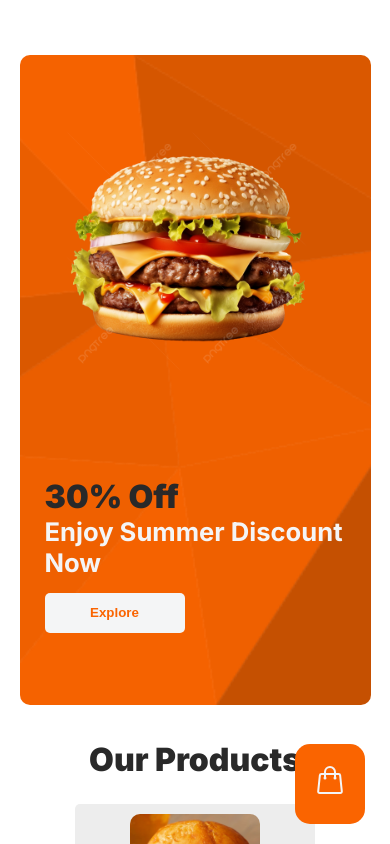
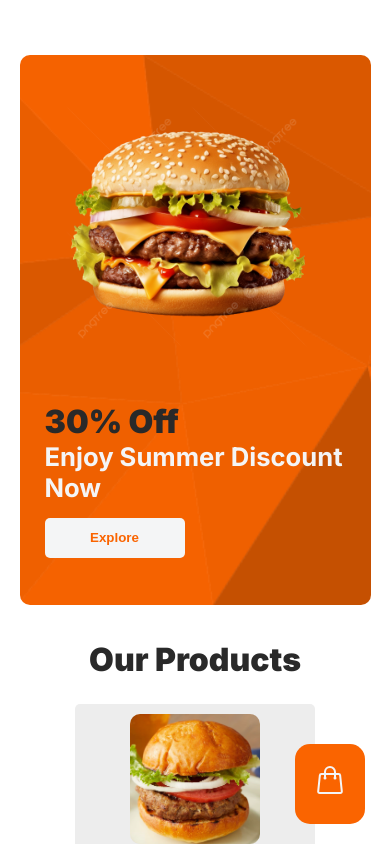
Before and after one commit to yxiang921/Simple-Food-Ordering-System, a Next.js app: page / in a window 390 px wide. Shown: the top 844 px of the page. Built offline with nearby package versions, Linux system fonts and the light colour scheme.

Commit message:
Update globals.css

```diff
--- a/app/globals.css
+++ b/app/globals.css
@@ -318,7 +318,7 @@
 @media screen and (max-width: 800px) {
   .banner-container{
   width: 90%;
-  height: 650px;
+  height: 550px;
   padding: 25px;
   background: url('../public/assets/banner-bg.png') no-repeat;
   background-position: center;
```
